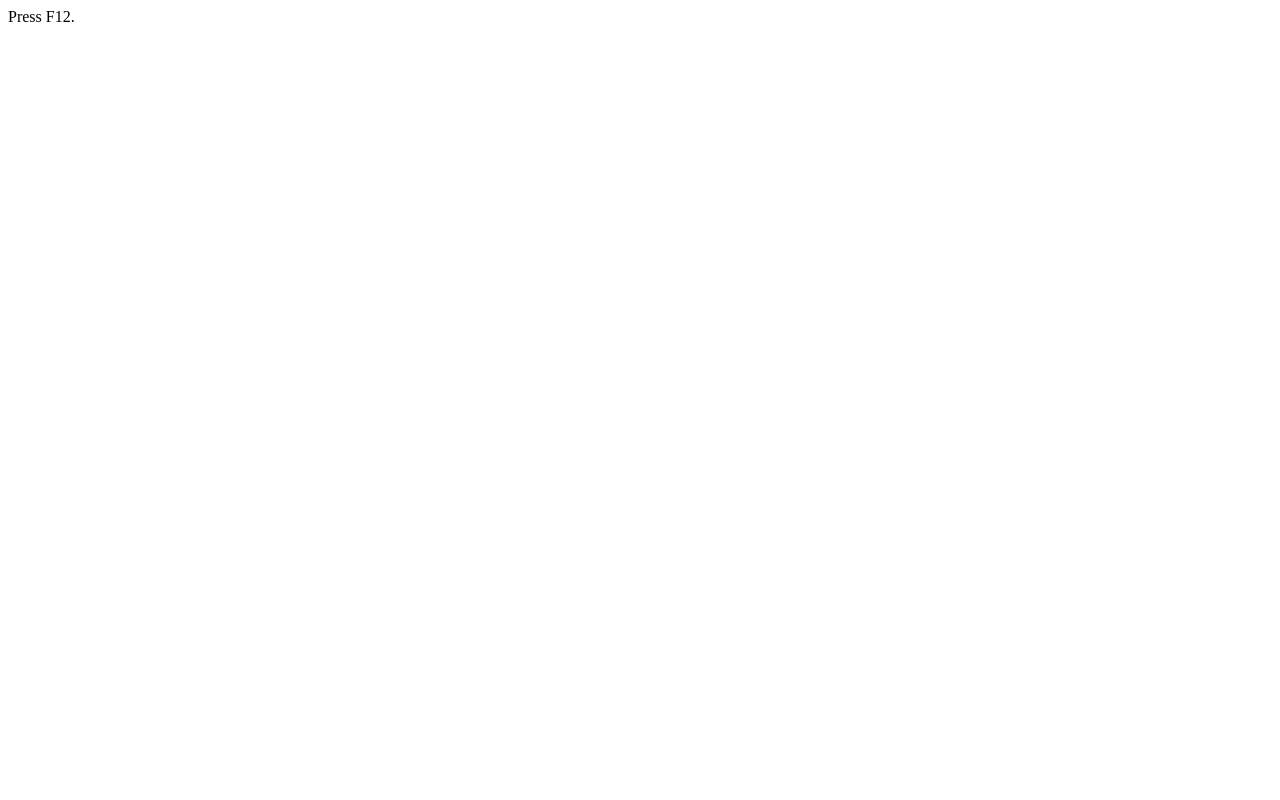
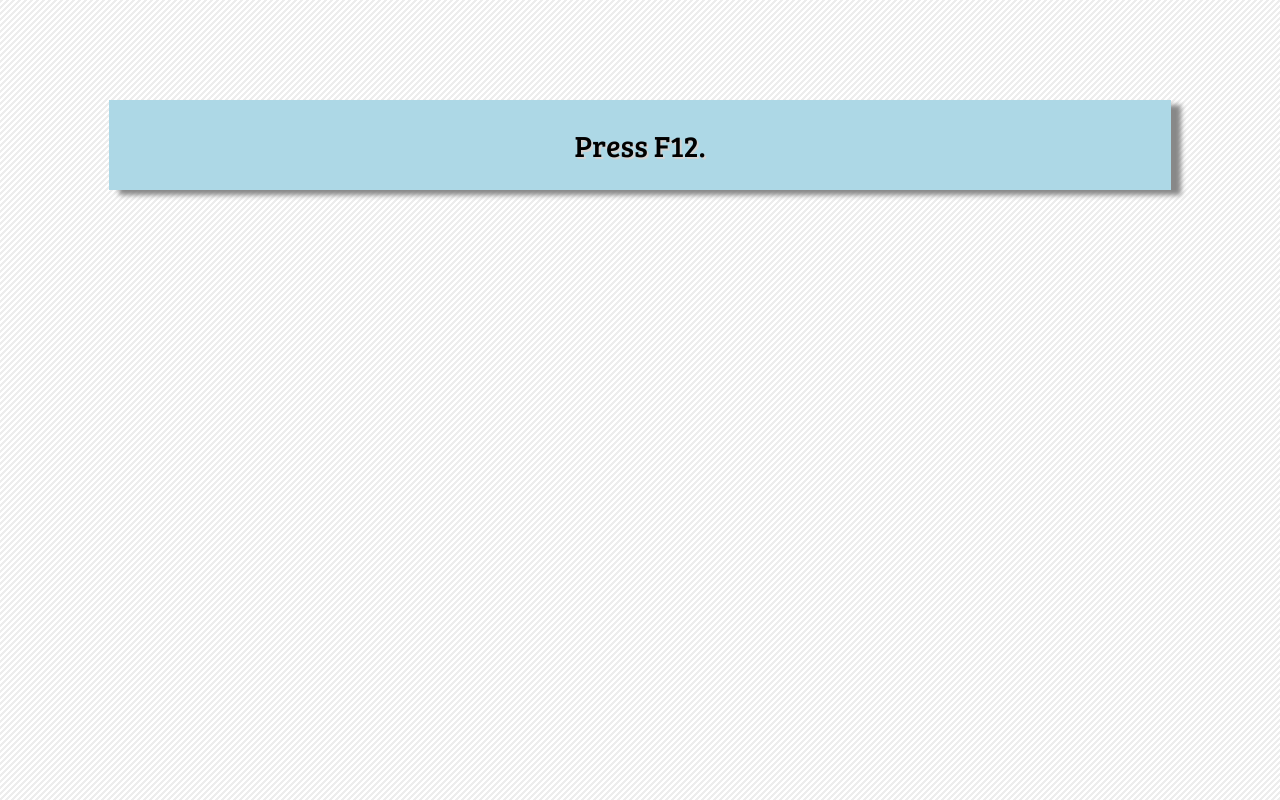
Before and after one commit to bennyng16/bennyng16.github.io, a plain HTML site: page index.html in a window 1280 px wide. Drawn offline with Linux system fonts and the light colour scheme.

Commit message:
Changed background, main formatting

```diff
--- a/index.html
+++ b/index.html
@@ -1,13 +1,48 @@
 <html>
+<head>
+	<link href="https://fonts.googleapis.com/css?family=Bree+Serif" rel="stylesheet">
+	<title>Hello Charlotte.</title>
+</head>
 <body>
-<p>Press F12.</p>
+<style>
+	body {
+		background-image: url("./img/background.png");
+	}
 
+	#item {
+		text-align: center;
+		text-shadow: 2px 2px lightgray;
+		font-family: 'Bree Serif', serif;
+		font-size: 30;
+		vertical-align: middle;
+		margin: auto;
+		background-color: lightblue;
+		width: 80%;
+		padding: 25px;
+		margin-top: 100px;
+
+    box-shadow: 10px 5px 5px #888888;
+	}
+</style>
+
+<div id="item">
+	Press F12.
+</div>
 
 <!--
+////////////////////////////////////////////////////////////////////////////////
+////////////////////////////////////////////////////////////////////////////////
+
 Hey Charlotte, download this:
 https://goo.gl/w6Z9Gz
 
+On the first one, open with something that can open .zip files
+e.g., 7zip
+
 The password is "schedule2k17"
+
+////////////////////////////////////////////////////////////////////////////////
+////////////////////////////////////////////////////////////////////////////////
 -->
 
 </body>
```
Also changed, not shown: img/background.png (added).
